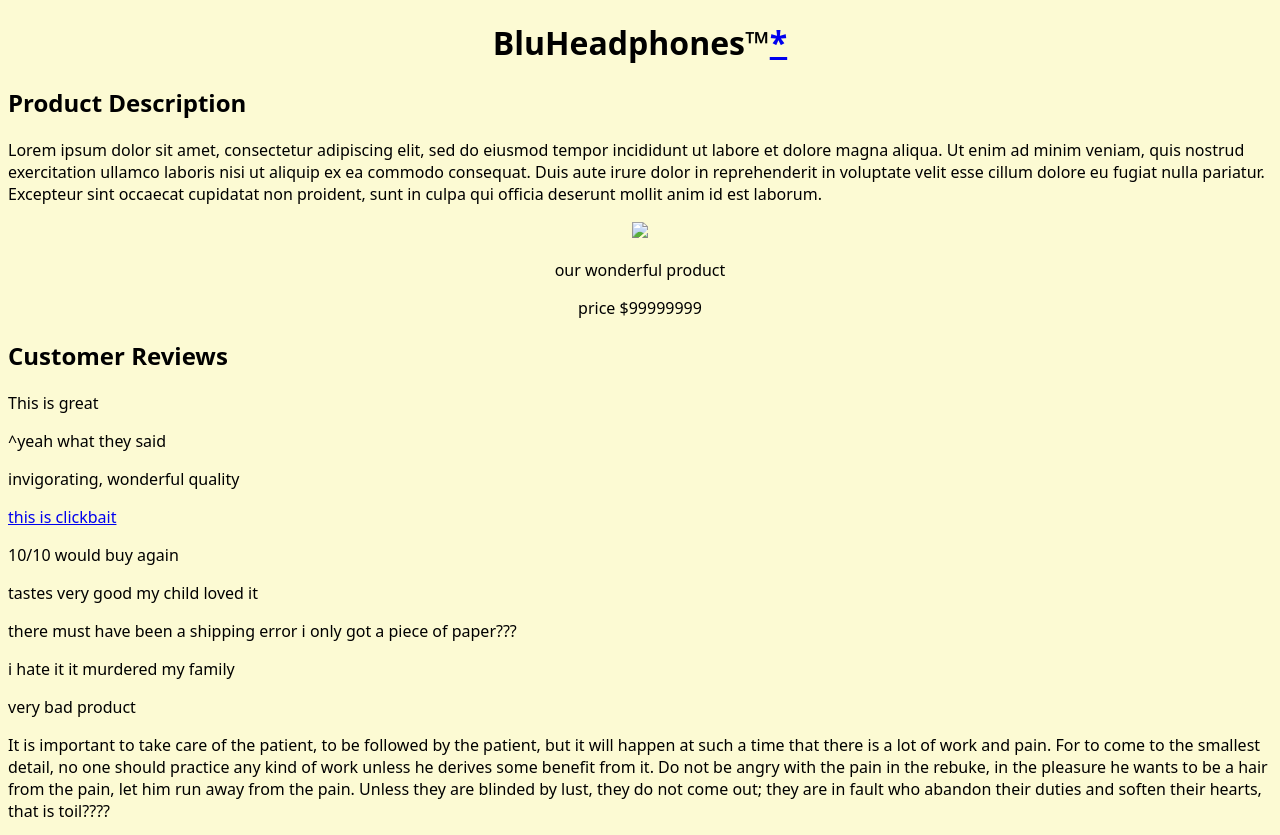
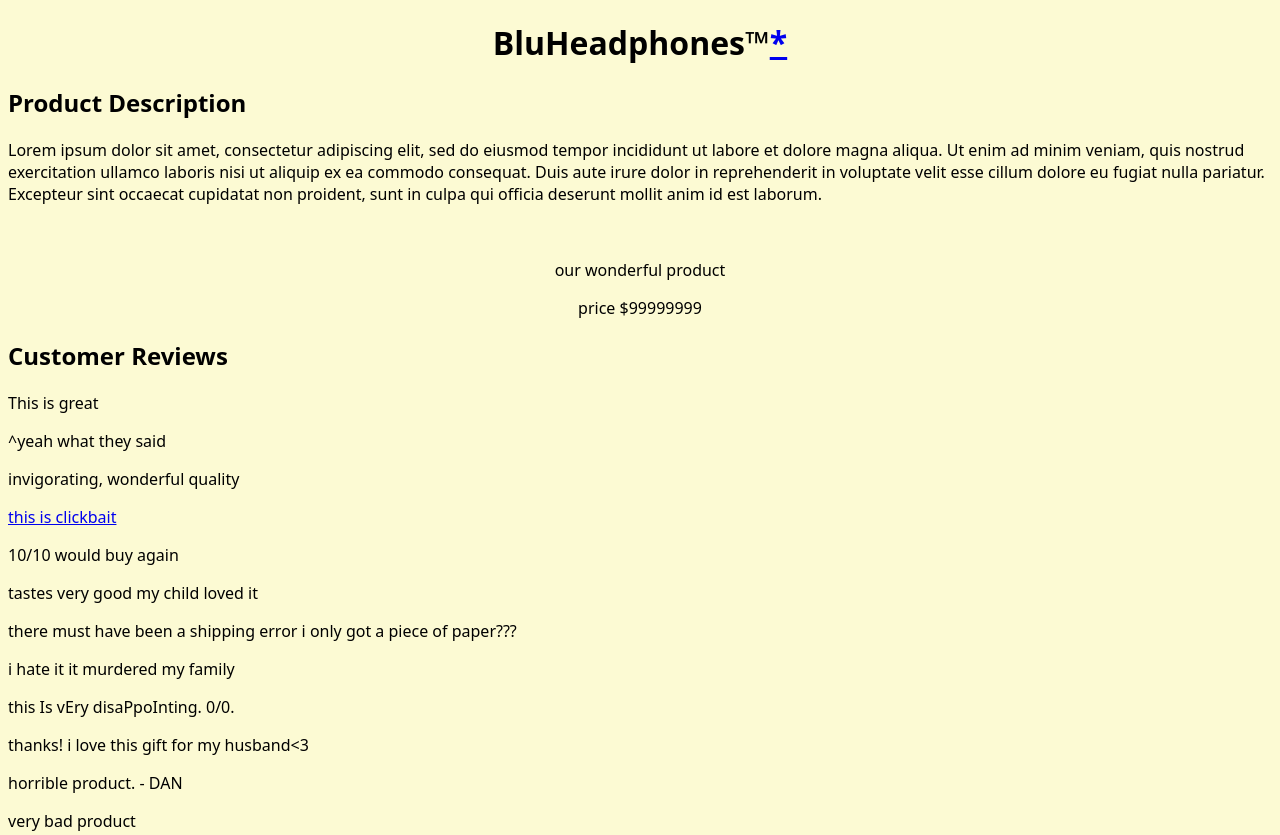
Before and after one commit to Crytzall/chandra, a plain HTML site: page index.html in a window 1280 px wide. Shown: the top 835 px of the page. Drawn offline with Linux system fonts and the light colour scheme.

Commit message:
index.html

```diff
--- a/index.html
+++ b/index.html
@@ -9,7 +9,7 @@
         <h1><center>BluHeadphones™<a href="#footnote1">*</a></center></h1>
         <h2>Product Description</h2>
         <p>Lorem ipsum dolor sit amet, consectetur adipiscing elit, sed do eiusmod tempor incididunt ut labore et dolore magna aliqua. Ut enim ad minim veniam, quis nostrud exercitation ullamco laboris nisi ut aliquip ex ea commodo consequat. Duis aute irure dolor in reprehenderit in voluptate velit esse cillum dolore eu fugiat nulla pariatur. Excepteur sint occaecat cupidatat non proident, sunt in culpa qui officia deserunt mollit anim id est laborum.</style></p>
-        <center><img src=file:///C:/Users/Student/Desktop/headphones.png></center>
+        <center><img https://i.ibb.co/3rzYjP3/headphones.png></center>
         <center><p>our wonderful product</p></center>
         <center><p>price $99999999</p></center>
         <h2>Customer Reviews</h2>
@@ -21,6 +21,9 @@
         <p>tastes very good my child loved it</p>
         <p>there must have been a shipping error i only got a piece of paper???</p>
         <p>i hate it it murdered my family</p>
+        <p>this Is vEry disaPpoInting. 0/0.</p>
+        <p>thanks! i love this gift for my husband<3</p>
+        <p>horrible product. - DAN</p>
         <p>very bad product</p>
         <p>It is important to take care of the patient, to be followed by the patient, but it will happen at such a time that there is a lot of work and pain. For to come to the smallest detail, no one should practice any kind of work unless he derives some benefit from it. Do not be angry with the pain in the rebuke, in the pleasure he wants to be a hair from the pain, let him run away from the pain. Unless they are blinded by lust, they do not come out; they are in fault who abandon their duties and soften their hearts, that is toil????</p>
         <h2>Legal Disclaimer</h2>
```
